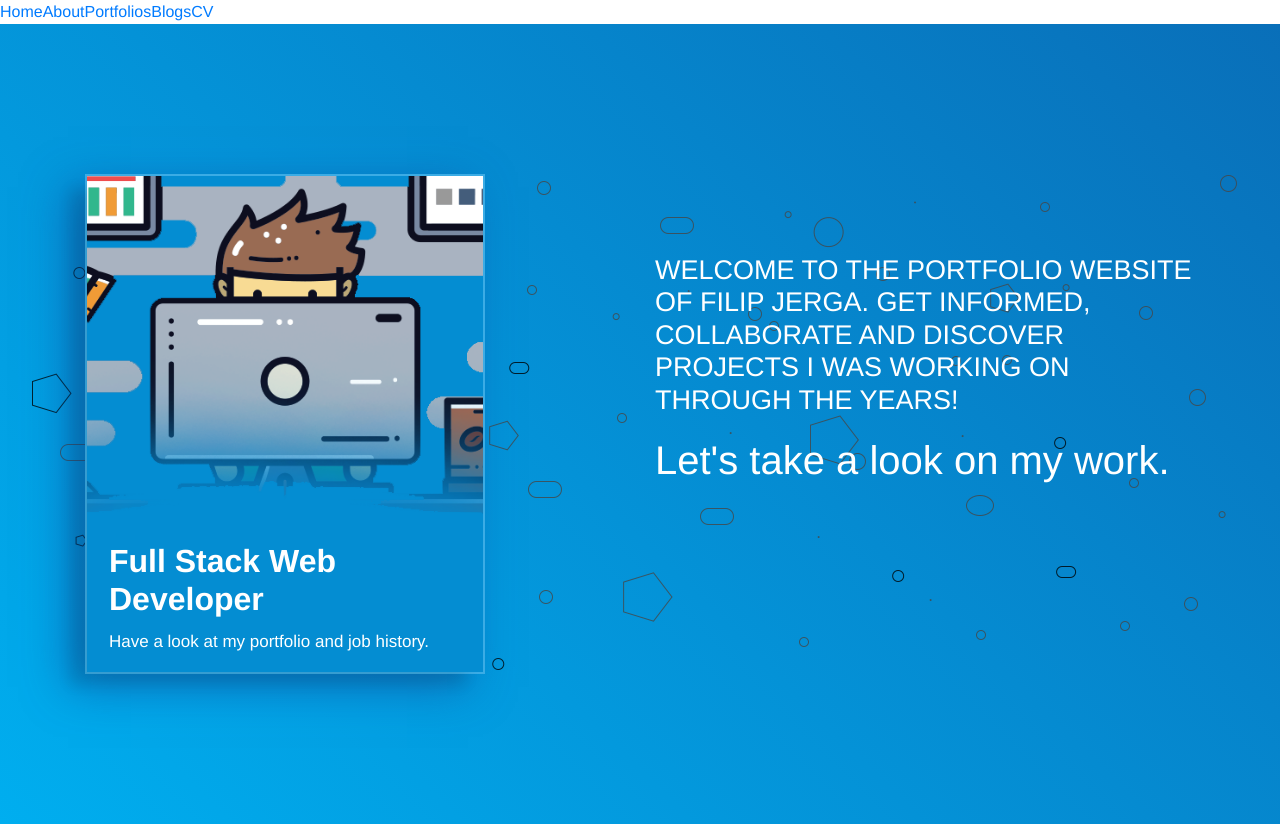
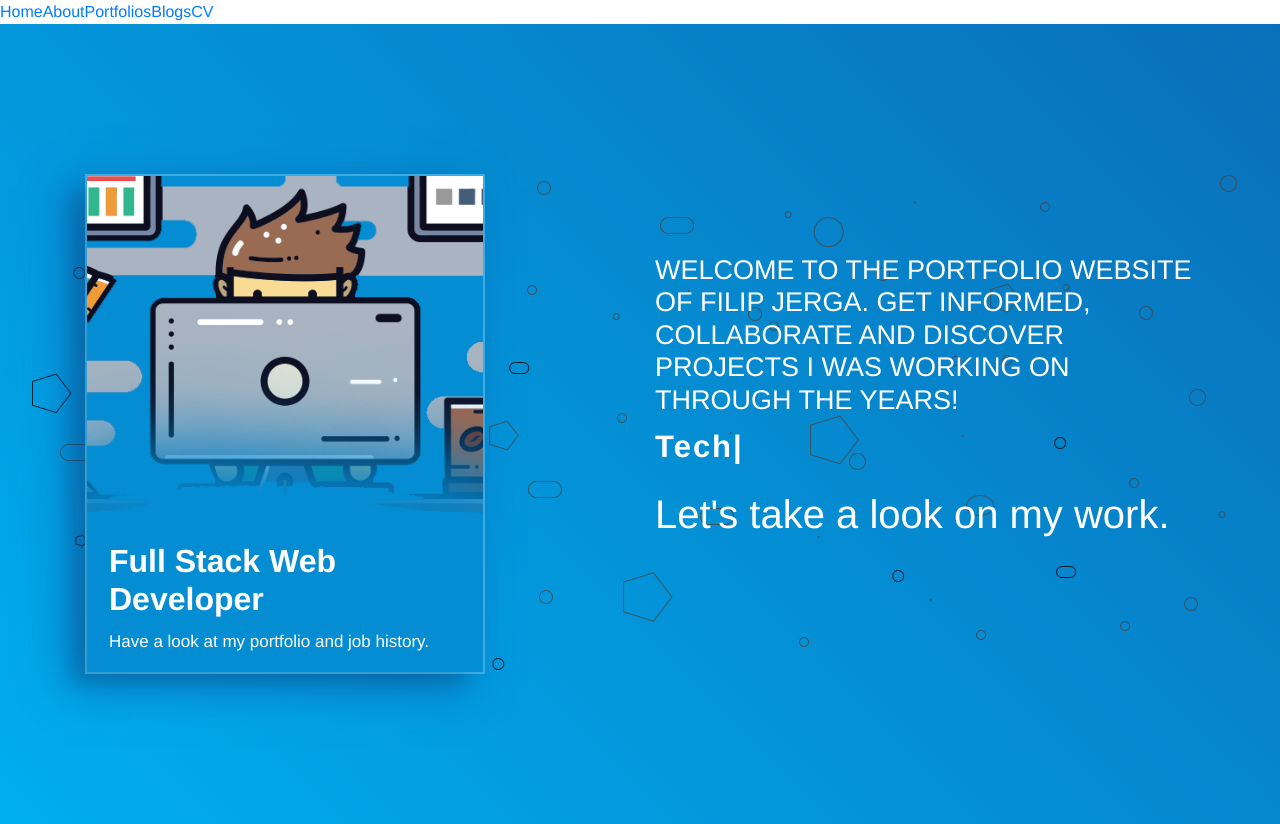
Before and after one commit to nonusae/natthakit-dev, a Next.js app: page / in a window 1280 px wide. Built offline with nearby package versions, Linux system fonts and the light colour scheme; a web font is replaced by a local one.

Commit message:
Add self typed text

```diff
--- a/package.json
+++ b/package.json
@@ -13,6 +13,7 @@
     "next": "10.0.3",
     "react": "17.0.1",
     "react-dom": "17.0.1",
+    "react-typed": "^1.2.0",
     "reactstrap": "^8.7.1",
     "sass": "^1.30.0",
     "scss": "^0.2.4"
--- a/pages/index.js
+++ b/pages/index.js
@@ -1,6 +1,14 @@
 import React from 'react'
 import BaseLayout from '../components/layouts/BaseLayout'
 import { Container, Row, Col } from "reactstrap";
+import Typed from 'react-typed';
+
+const ROLES = [
+  'Developer',
+  'Tech Lover',
+  'Team Player',
+  'Ruby on Rails',
+  'React.js'];
 class Index extends React.Component {
   render() {
     return (
@@ -37,6 +45,17 @@ class Index extends React.Component {
                   Get informed, collaborate and discover projects I was working on through the years!
                 </h1>
               </div>
+              <Typed
+                loop
+                strings={ROLES}
+                typeSpeed={70}
+                backSpeed={70}
+                backDelay={1000}
+                loopCount={0}
+                showCursor
+                className="self-typed"
+                cursorChar="|" >
+              </Typed>
               <div className="hero-welcome-bio">
                 <h1>
                   Let's take a look on my work.
--- a/styles/main.scss
+++ b/styles/main.scss
@@ -7,3 +7,10 @@ body {
   width: 100%;
   font-family: 'Montserrat', 'Helvetica' !important ;
 }
+
+.self-typed {
+  font-size: 31px;
+  color: white;
+  font-weight: bold;
+  letter-spacing: 2px;
+}
```
Also changed, not shown: 1 other file (tests, documents, lock files or other folders).
